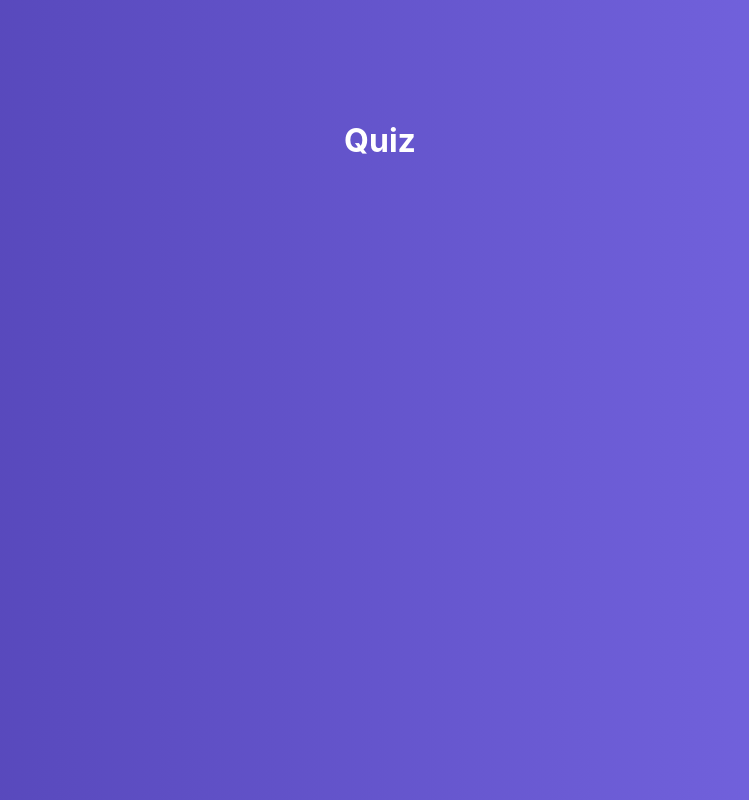
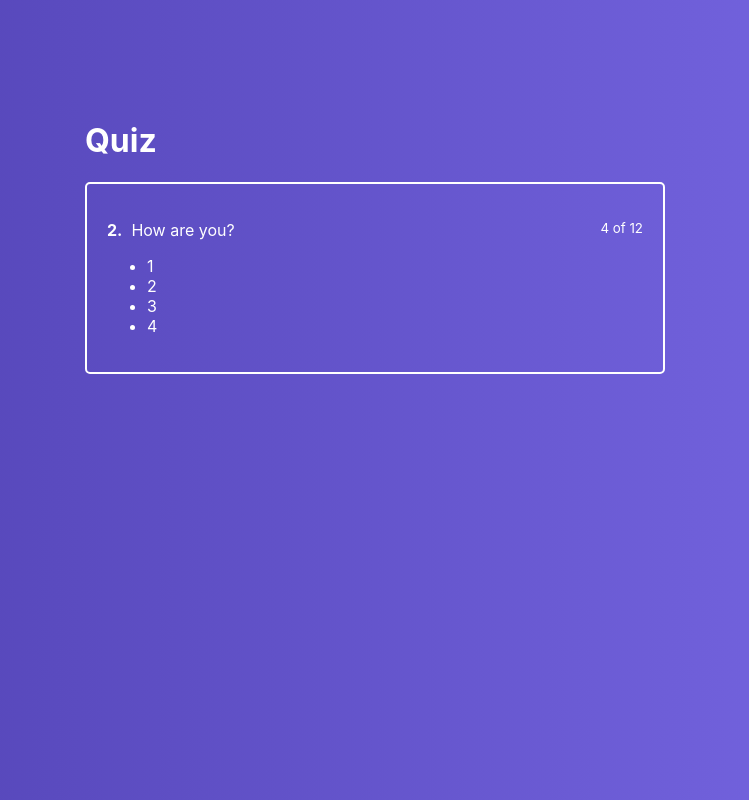
Before and after one commit to Slava37/react-presentation, a React app: page / in a window 1280 px wide. Shown: the whole page, without its empty margins (265-1014 px from the left). Built offline with nearby package versions, Linux system fonts and the light colour scheme.

Commit message:
first view

```diff
--- a/src/components/ActiveQuiz/ActiveQuiz.css
+++ /dev/null
@@ -1,3 +0,0 @@
-.ActiveQuiz {
-
-}
--- a/src/components/ActiveQuiz/ActiveQuiz.js
+++ b/src/components/ActiveQuiz/ActiveQuiz.js
@@ -1 +1,23 @@
 import React from 'react'
+import classes from './ActiveQuiz.module.css'
+ const ActiveQuiz = props => (
+    <div className={classes.ActiveQuiz}>
+        <p className={classes.Question}>
+            <span>
+                <strong>2.</strong>&nbsp;
+                How are you?
+            </span>
+
+            <small>4 of 12</small>
+        </p>
+
+        <ul>
+            <li>1</li>
+            <li>2</li>
+            <li>3</li>
+            <li>4</li>
+        </ul>
+    </div>
+)
+
+export default ActiveQuiz;
--- /dev/null
+++ b/src/components/ActiveQuiz/ActiveQuiz.module.css
@@ -0,0 +1,13 @@
+.ActiveQuiz {
+    padding: 20px;
+    color: #fff;
+    border: 2px solid #fff;
+    border-radius: 5px;
+    margin: 0 10px;
+    box-sizing: border-box;
+}
+
+.Question {
+    display: flex;
+    justify-content: space-between;
+}
--- a/src/containers/Quiz/Quiz.js
+++ b/src/containers/Quiz/Quiz.js
@@ -1,5 +1,6 @@
 import React, {Component} from 'react'
 import classes from './Quiz.module.css'
+import ActiveQuiz from '../../components/ActiveQuiz/ActiveQuiz'
 
 class Quiz extends Component {
     state = {
@@ -10,7 +11,11 @@
     render() {
         return (
             <div className={classes.Quiz}>
-                <h1>Quiz</h1>
+                <div className={classes.QuizWrapper}>
+                    <h1>Quiz</h1>
+
+                    <ActiveQuiz />
+                </div>
             </div>
         )
     }
--- a/src/containers/Quiz/Quiz.module.css
+++ b/src/containers/Quiz/Quiz.module.css
@@ -11,3 +11,7 @@
     color: #fff;
     margin-left: 10px;
 }
+
+.QuizWrapper {
+    width: 600px;
+}
```
